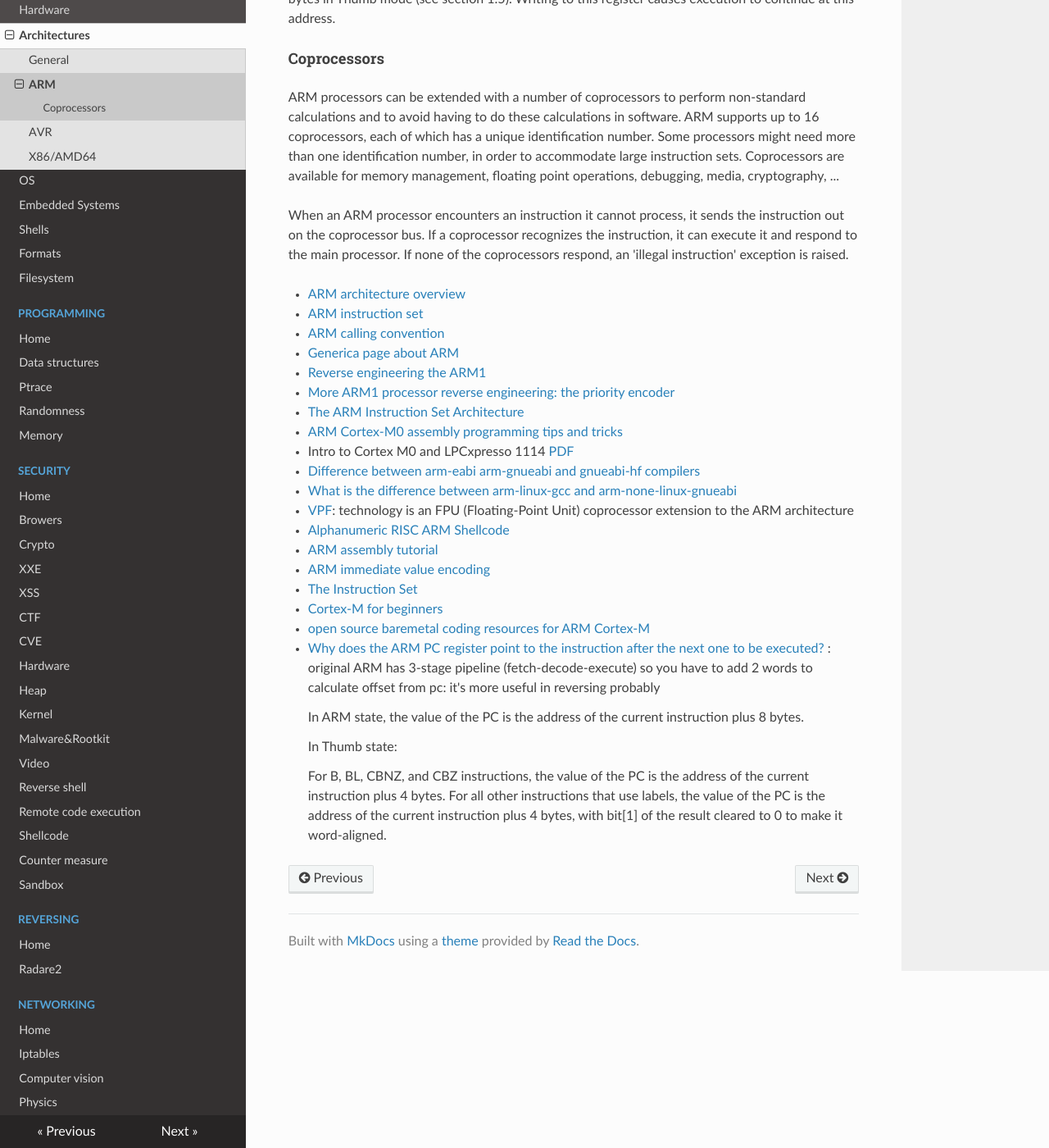
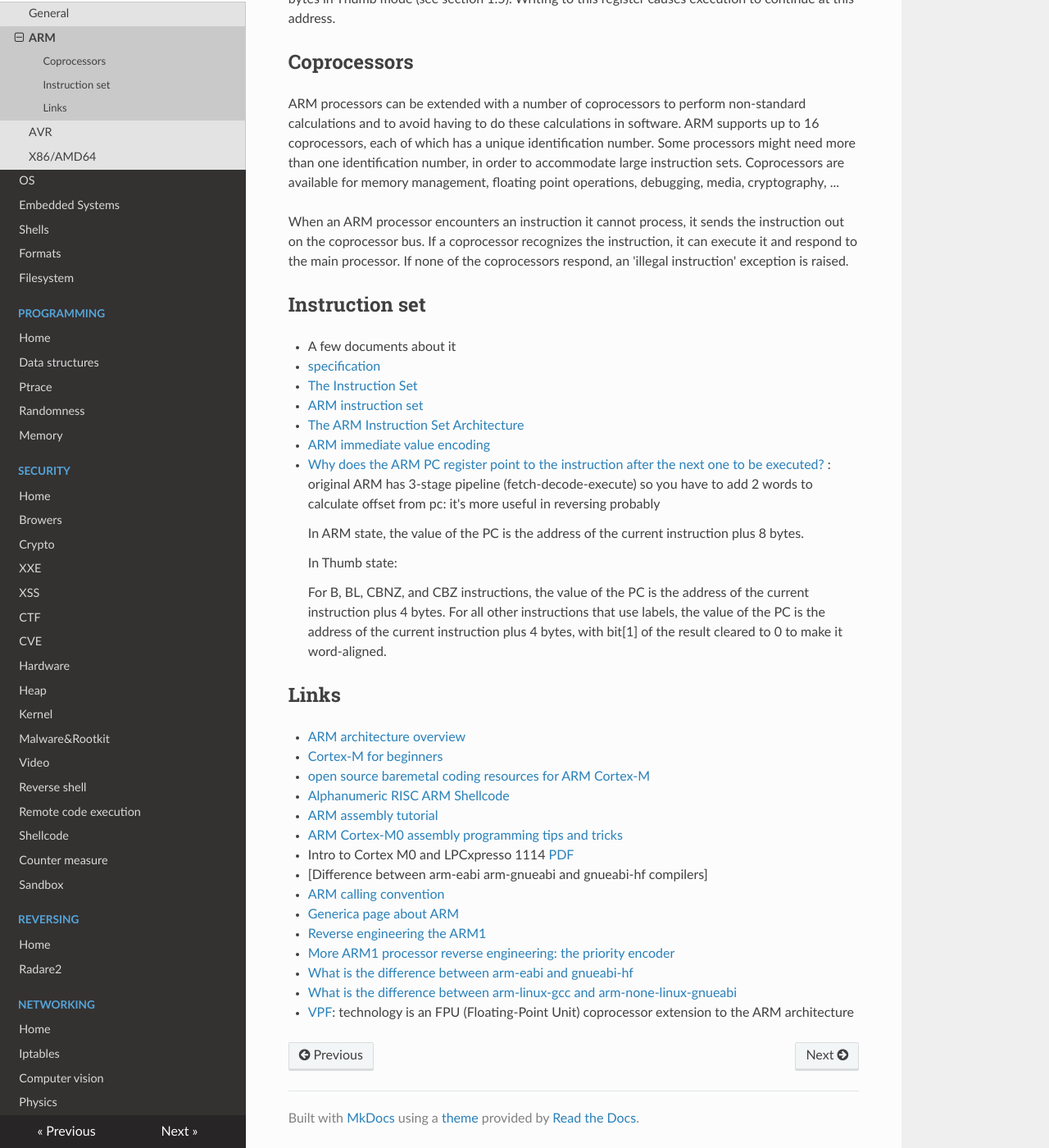
Before and after one commit to gipi/low-level, an MkDocs documentation site: the page built from docs/arch/arm.md, in a window 1280 px wide and 1400 px high, scrolled down 461 px. Shown: the whole window at 82% size. Built offline with MkDocs 1.6.1, drawn with Linux system fonts in a browser that asks for light colours; nearby versions of some CDN libraries; old or Windows-style settings are respelled for this version of MkDocs; some of the changed lines change nothing that is shown.

Commit message:
Update arm.md

```diff
--- a/docs/arch/arm.md
+++ b/docs/arch/arm.md
@@ -21,7 +21,7 @@ instruction + 8 bytes in ARM mode or the current instruction + 4
 bytes in Thumb mode (see section 1.5). Writing to this register
 causes execution to continue at this address.
 
-#### Coprocessors
+## Coprocessors
 
 ARM processors can be extended with a number of coprocessors to
 perform non-standard calculations and to avoid having to do these
@@ -38,24 +38,16 @@ coprocessor recognizes the instruction, it can execute it and
 respond to the main processor. If none of the coprocessors respond,
 an 'illegal instruction' exception is raised.
 
- - [ARM architecture overview](https://web.eecs.umich.edu/~prabal/teaching/eecs373-f10/readings/ARM_Architecture_Overview.pdf)
- - [ARM instruction set](http://vision.gel.ulaval.ca/~jflalonde/cours/1001/h17/docs/arm-instructionset.pdf)
- - [ARM calling convention](http://caxapa.ru/thumbs/656023/IHI0042F_aapcs.pdf)
- - [Generica page about ARM](https://www.aldeid.com/wiki/Category:Architecture/ARM)
- - [Reverse engineering the ARM1](http://www.righto.com/2015/12/reverse-engineering-arm1-ancestor-of.html)
- - [More ARM1 processor reverse engineering: the priority encoder](http://www.righto.com/2016/01/more-arm1-processor-reverse-engineering.html)
- - [The ARM Instruction Set Architecture](http://users.ece.utexas.edu/~valvano/EE345M/Arm_EE382N_4.pdf)
- - [ARM Cortex-M0 assembly programming tips and tricks](https://community.arm.com/docs/DOC-7869)
- - Intro to Cortex M0 and LPCxpresso 1114 [PDF](https://web.eecs.umich.edu/~prabal/teaching/eecs373-f10/slides/lec21.pdf)
- - [Difference between arm-eabi arm-gnueabi and gnueabi-hf compilers](https://stackoverflow.com/questions/26692065/difference-between-arm-eabi-arm-gnueabi-and-gnueabi-hf-compilers)
- - [What is the difference between arm-linux-gcc and arm-none-linux-gnueabi](https://stackoverflow.com/questions/13797693/what-is-the-difference-between-arm-linux-gcc-and-arm-none-linux-gnueabi)
- - [VPF](https://en.wikipedia.org/wiki/ARM_architecture#Floating-point_.28VFP.29): technology is an FPU (Floating-Point Unit) coprocessor extension to the ARM architecture
- - [Alphanumeric RISC ARM Shellcode](http://phrack.org/issues/66/12.html)
- - [ARM assembly tutorial](https://azeria-labs.com/writing-arm-assembly-part-1/)
- - [ARM immediate value encoding](https://alisdair.mcdiarmid.org/arm-immediate-value-encoding/)
- - [The Instruction Set](http://www.peter-cockerell.net/aalp/html/ch-3.html)
- - [Cortex-M for beginners](documents/Cortex-M for Beginners - 2017_EN_v2.pdf)
- - [open source baremetal coding resources for ARM Cortex-M](http://asm.thi.ng/)
+## Instruction set
+
+ - A few documents about it
+   - [specification](http://vision.gel.ulaval.ca/~jflalonde/cours/1001/h17/docs/arm-instructionset.pdf)
+   - [The Instruction Set](http://www.peter-cockerell.net/aalp/html/ch-3.html)
+   - [ARM instruction set](http://vision.gel.ulaval.ca/~jflalonde/cours/1001/h17/docs/arm-instructionset.pdf)
+   - [The ARM Instruction Set Architecture](http://users.ece.utexas.edu/~valvano/EE345M/Arm_EE382N_4.pdf)
+   - [ARM immediate value encoding](https://alisdair.mcdiarmid.org/arm-immediate-value-encoding/)
+
+
  - [Why does the ARM PC register point to the instruction after the next one to be executed?
 ](https://stackoverflow.com/questions/24091566/why-does-the-arm-pc-register-point-to-the-instruction-after-the-next-one-to-be-e/24092329#24092329): original ARM has 3-stage pipeline (fetch-decode-execute) so you have to add 2 words to calculate offset from pc: it's more useful in reversing probably
 
@@ -65,3 +57,21 @@ an 'illegal instruction' exception is raised.
 
     For B, BL, CBNZ, and CBZ instructions, the value of the PC is the address of the current instruction plus 4 bytes.
     For all other instructions that use labels, the value of the PC is the address of the current instruction plus 4 bytes, with bit[1] of the result cleared to 0 to make it word-aligned.
+
+## Links
+
+ - [ARM architecture overview](https://web.eecs.umich.edu/~prabal/teaching/eecs373-f10/readings/ARM_Architecture_Overview.pdf)
+ - [Cortex-M for beginners](documents/Cortex-M for Beginners - 2017_EN_v2.pdf)
+ - [open source baremetal coding resources for ARM Cortex-M](http://asm.thi.ng/)
+ - [Alphanumeric RISC ARM Shellcode](http://phrack.org/issues/66/12.html)
+ - [ARM assembly tutorial](https://azeria-labs.com/writing-arm-assembly-part-1/)
+ - [ARM Cortex-M0 assembly programming tips and tricks](https://community.arm.com/docs/DOC-7869)
+ - Intro to Cortex M0 and LPCxpresso 1114 [PDF](https://web.eecs.umich.edu/~prabal/teaching/eecs373-f10/slides/lec21.pdf)
+ - [Difference between arm-eabi arm-gnueabi and gnueabi-hf compilers]
+ - [ARM calling convention](http://caxapa.ru/thumbs/656023/IHI0042F_aapcs.pdf)
+ - [Generica page about ARM](https://www.aldeid.com/wiki/Category:Architecture/ARM)
+ - [Reverse engineering the ARM1](http://www.righto.com/2015/12/reverse-engineering-arm1-ancestor-of.html)
+ - [More ARM1 processor reverse engineering: the priority encoder](http://www.righto.com/2016/01/more-arm1-processor-reverse-engineering.html)
+ - [What is the difference between arm-eabi and gnueabi-hf](https://stackoverflow.com/questions/26692065/difference-between-arm-eabi-arm-gnueabi-and-gnueabi-hf-compilers)
+ - [What is the difference between arm-linux-gcc and arm-none-linux-gnueabi](https://stackoverflow.com/questions/13797693/what-is-the-difference-between-arm-linux-gcc-and-arm-none-linux-gnueabi)
+ - [VPF](https://en.wikipedia.org/wiki/ARM_architecture#Floating-point_.28VFP.29): technology is an FPU (Floating-Point Unit) coprocessor extension to the ARM architecture
```
